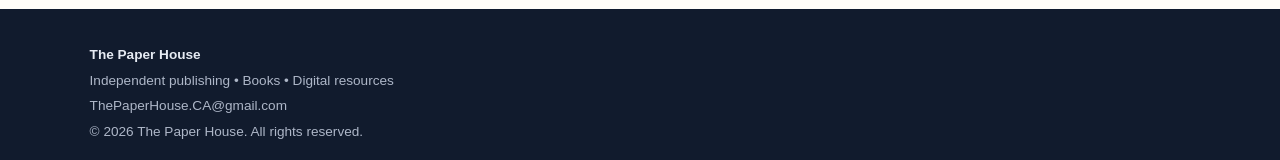
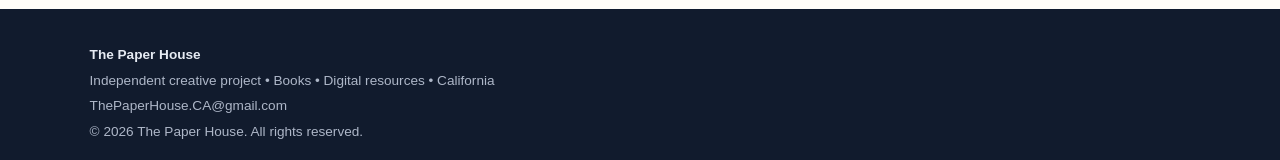
Before and after one commit to ThePaperHouseCA/ThePaperHouseCA.github.io, a plain HTML site: page activities.html in a window 1280 px wide. Shown: the part 1209-1369 px from the top of the page. Drawn offline with Linux system fonts and the light colour scheme.

Commit message:
Remove publishing wording, use creative project

```diff
--- a/activities.html
+++ b/activities.html
@@ -51,7 +51,7 @@
 <footer class="site-footer">
   <div>
     <strong>The Paper House</strong>
-    <p>Independent publishing • Books • Digital resources</p>
+    <p>Independent creative project • Books • Digital resources • California</p>
     <p><a href="mailto:ThePaperHouse.CA@gmail.com">ThePaperHouse.CA@gmail.com</a></p>
     <p>© 2026 The Paper House. All rights reserved.</p>
   </div>
```
